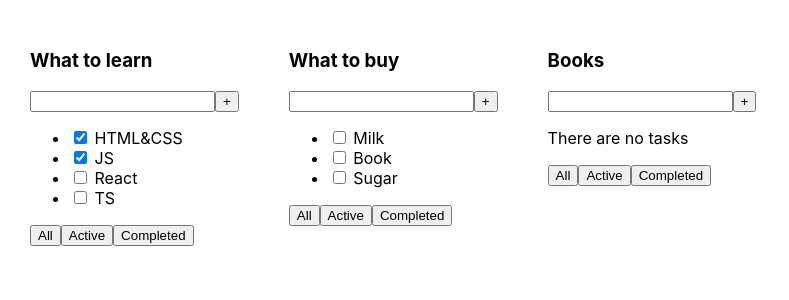
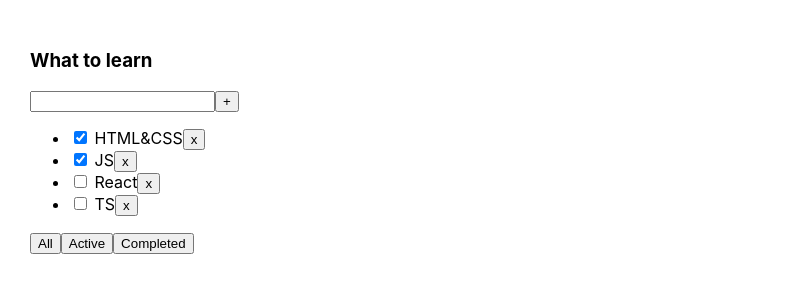
Before and after one commit to Innuska23/todolist, a React (Create React App) app: page / in a window 1280 px wide. Shown: the top 300 px of the page, without its empty margins (0-789 px from the left). Built offline with nearby package versions, Linux system fonts and the light colour scheme.

Commit message:
added useState and filter for button

```diff
--- a/src/App.tsx
+++ b/src/App.tsx
@@ -1,28 +1,49 @@
+import { useState } from 'react';
 import './App.css';
 
 import { TaskType, Todolist } from './components/Todolist/Todolist';
 
-const task1: Array<TaskType> = [
-    { id: 1, title: "HTML&CSS", isDone: true },
-    { id: 2, title: "JS", isDone: true },
-    { id: 3, title: "React", isDone: false },
-    { id: 4, title: "TS", isDone: false },
-]
-
-const task2: Array<TaskType> = [
-    { id: 1, title: "Milk", isDone: false },
-    { id: 2, title: "Book", isDone: false },
-    { id: 3, title: "Sugar", isDone: false },
-]
-
-const task3: Array<TaskType> = []
+export type FilterValuesType = 'all' | 'active' | 'completed';
 
 function App() {
+    const [tasks, setTasks] = useState<Array<TaskType>>([
+        { id: 1, title: "HTML&CSS", isDone: true },
+        { id: 2, title: "JS", isDone: true },
+        { id: 3, title: "React", isDone: false },
+        { id: 4, title: "TS", isDone: false },
+    ])
+
+    const removeTask = (taskId: number) => {
+        const newTask = tasks.filter(t => t.id !== taskId);
+        setTasks(newTask);
+    }
+
+    const [filter, setFilter] = useState<FilterValuesType>('all');
+
+    let tasksForTodolist = tasks;
+
+    if (filter === "active") {
+        tasksForTodolist = tasks.filter(t => !t.isDone)
+    }
+
+    if (filter === "completed") {
+        tasksForTodolist = tasks.filter(t => t.isDone)
+    }
+
+    const changeFilter = (filter: FilterValuesType) => {
+        setFilter(filter);
+    }
+
+
     return (
         <div className='App'>
-            <Todolist title="What to learn" tasks={task1} />
-            <Todolist title="What to buy" tasks={task2} />
-            <Todolist title="Books" tasks={task3} />
+
+            <Todolist
+                title="What to learn"
+                tasks={tasksForTodolist}
+                removeTask={removeTask}
+                changeFilter={changeFilter} />
+
         </div>
     )
 }
--- a/src/components/Button/Button.tsx
+++ b/src/components/Button/Button.tsx
@@ -1,9 +1,10 @@
 type ButtonPropsType = {
     title: string
+    onClick?: () => void
 }
 
-export const Button = ({ title }: ButtonPropsType) => {
+export const Button = ({ title, onClick }: ButtonPropsType) => {
     return (
-        <button>{title}</button>
+        <button onClick={onClick}>{title}</button>
     )
 }
--- a/src/components/Todolist/Todolist.tsx
+++ b/src/components/Todolist/Todolist.tsx
@@ -1,8 +1,11 @@
+import { FilterValuesType } from "../../App";
 import { Button } from "../Button/Button";
 
 type TodolistPropsType = {
     title: string
     tasks: Array<TaskType>
+    removeTask: (taskId: number) => void
+    changeFilter: (filter: FilterValuesType) => void
 }
 
 export type TaskType = {
@@ -11,7 +14,7 @@ export type TaskType = {
     isDone: boolean
 }
 
-export const Todolist = ({ title, tasks }: TodolistPropsType) => {
+export const Todolist = ({ title, tasks, removeTask, changeFilter }: TodolistPropsType) => {
     return (
         <div>
             <h3>{title}</h3>
@@ -28,6 +31,7 @@ export const Todolist = ({ title, tasks }: TodolistPropsType) => {
                         return (
                             <li key={task.id}>
                                 <input type="checkbox" checked={task.isDone} /> <span>{task.title}</span>
+                                <Button title="x" onClick={() => { (removeTask(task.id)) }} />
                             </li>
                         )
                     })}
@@ -35,9 +39,9 @@ export const Todolist = ({ title, tasks }: TodolistPropsType) => {
             )}
 
             <div>
-                <Button title={'All'} />
-                <Button title={'Active'} />
-                <Button title={'Completed'} />
+                <Button title={'All'} onClick={() => { changeFilter('all') }} />
+                <Button title={'Active'} onClick={() => { changeFilter('active') }} />
+                <Button title={'Completed'} onClick={() => { changeFilter('completed') }} />
             </div>
         </div>
     )
```
